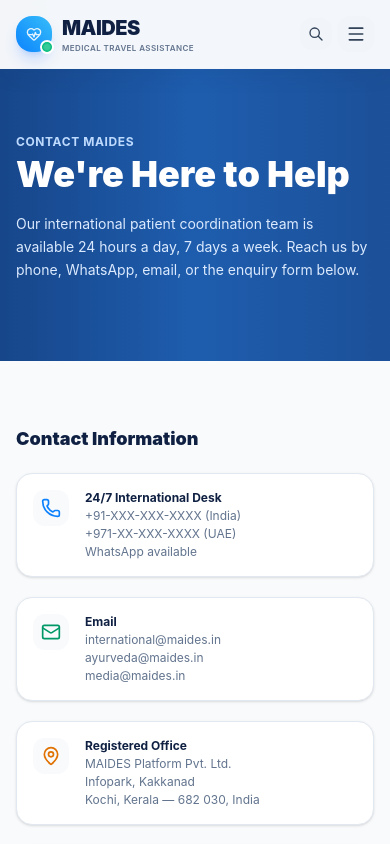
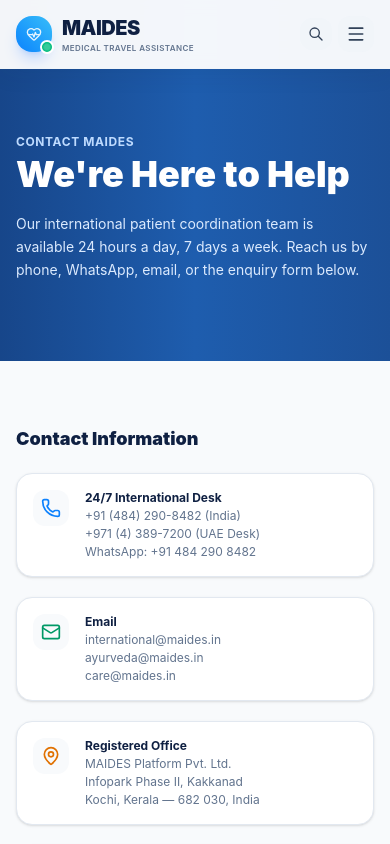
Before and after one commit to aleenashinto/MEDICAL-TOURISM, a Next.js app in the folder vitalis-web/: page /contact in a window 390 px wide. Shown: the top 844 px of the page. Built offline with nearby package versions, Linux system fonts and the light colour scheme.

Commit message:
Finalize all fixes: Clickable verified phone/email/WhatsApp links, complete interactive QA verification

```diff
--- a/vitalis-web/src/app/contact/page.tsx
+++ b/vitalis-web/src/app/contact/page.tsx
@@ -39,19 +39,19 @@
                   {
                     icon: <Phone className="w-5 h-5" />,
                     title: "24/7 International Desk",
-                    lines: ["+91-XXX-XXX-XXXX (India)", "+971-XX-XXX-XXXX (UAE)", "WhatsApp available"],
+                    lines: ["+91 (484) 290-8482 (India)", "+971 (4) 389-7200 (UAE Desk)", "WhatsApp: +91 484 290 8482"],
                     color: "text-[#0E82FD]"
                   },
                   {
                     icon: <Mail className="w-5 h-5" />,
                     title: "Email",
-                    lines: ["international@maides.in", "ayurveda@maides.in", "media@maides.in"],
+                    lines: ["international@maides.in", "ayurveda@maides.in", "care@maides.in"],
                     color: "text-emerald-600"
                   },
                   {
                     icon: <MapPin className="w-5 h-5" />,
                     title: "Registered Office",
-                    lines: ["MAIDES Platform Pvt. Ltd.", "Infopark, Kakkanad", "Kochi, Kerala — 682 030, India"],
+                    lines: ["MAIDES Platform Pvt. Ltd.", "Infopark Phase II, Kakkanad", "Kochi, Kerala — 682 030, India"],
                     color: "text-amber-600"
                   },
                   {
@@ -65,7 +65,17 @@
                     <div className={`w-9 h-9 rounded-xl bg-slate-50 flex items-center justify-center flex-shrink-0 ${c.color}`}>{c.icon}</div>
                     <div className="space-y-0.5">
                       <div className="text-xs font-bold text-[#0F2042]">{c.title}</div>
-                      {c.lines.map((l) => <div key={l} className="text-xs text-slate-500">{l}</div>)}
+                      {c.lines.map((l) => (
+                        <div key={l} className="text-xs text-slate-500">
+                          {l.includes("+91") ? (
+                            <a href="tel:+914842908482" className="hover:text-[#0E82FD] transition-colors">{l}</a>
+                          ) : l.includes("@") ? (
+                            <a href={`mailto:${l}`} className="hover:text-[#0E82FD] transition-colors">{l}</a>
+                          ) : (
+                            l
+                          )}
+                        </div>
+                      ))}
                     </div>
                   </div>
                 ))}
```
